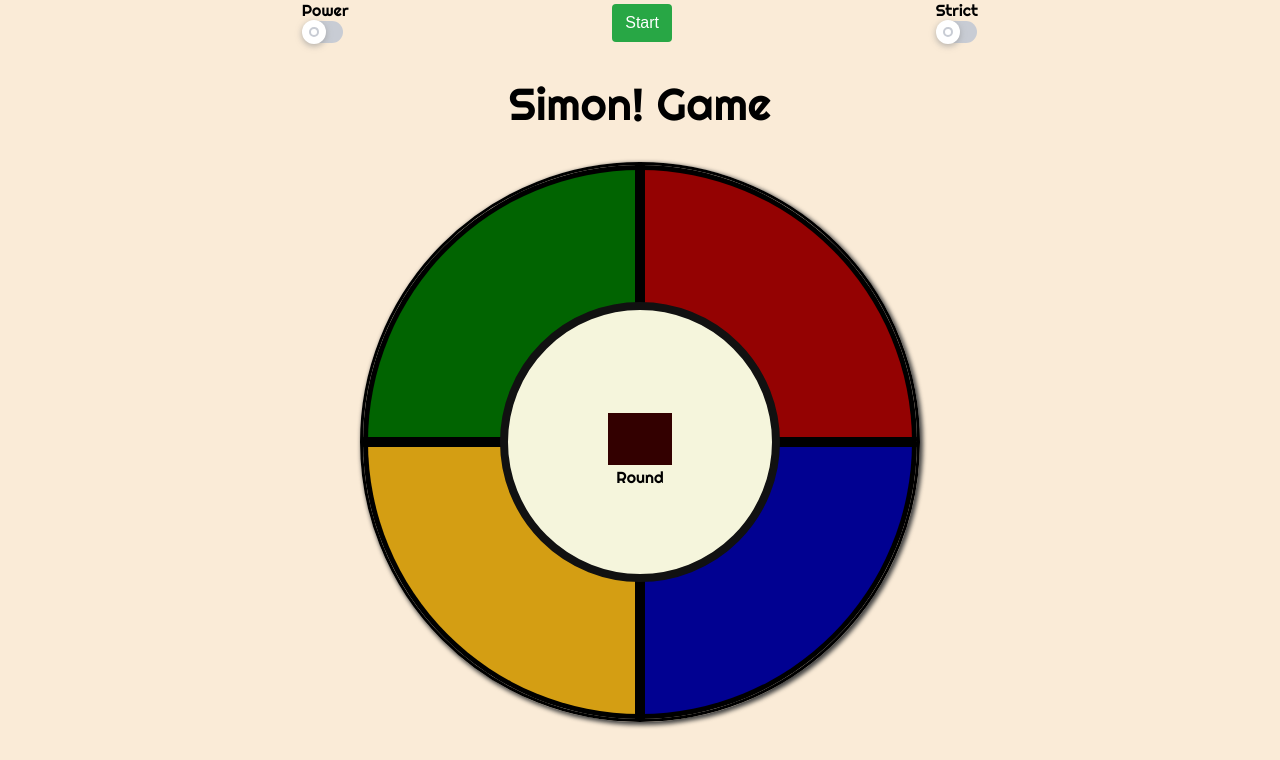
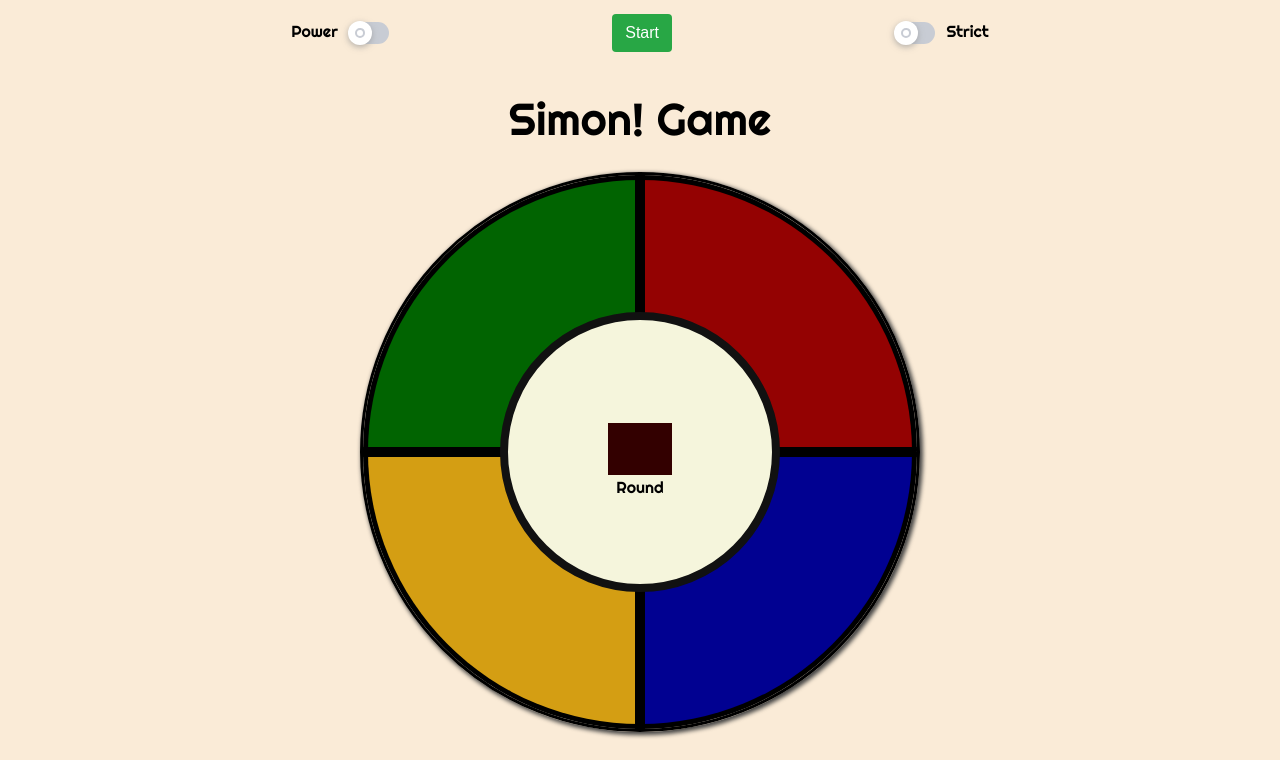
Before and after one commit to gbronca/simon-project, a plain HTML site: page index.html in a window 1280 px wide. Shown: the top 760 px of the page. Drawn offline with Linux system fonts and the light colour scheme.

Commit message:
Fix html tagging issues

```diff
--- a/css/style.css
+++ b/css/style.css
@@ -8,11 +8,9 @@
 
 body {
     font-family: 'Righteous';
-    background-color: antiquewhite;
+    background-color: #faebd7;
     height: 100%;
-    max-width: 1200px;
     margin: auto;
-
 }
 
 /* Header */
@@ -22,21 +20,19 @@ body {
     display: flex;
     justify-content: space-around;
     margin: auto;
-
-
+    min-height: 30px;
+    padding-top: 10px;
+    align-items: center;
 }
 
-#game-title {
-    margin: 0 auto;
-    text-align: center;
-    padding-top: 30px;
-    margin-bottom: -20px;
-    width: 100vw;
-    max-width: 940px;
+.controllers {
+    display: flex;
+    flex-wrap: wrap;
+    justify-content: space-around;
 }
 
-.title {
-    font-size: 2.8rem;
+.game-controler-legend {
+    padding: 0 10px;
 }
 
 #start {
@@ -57,16 +53,26 @@ body {
 }
 
 /* Game Board */
+
 #board-game {
     display: flex;
     justify-content: center;
     align-content: center;
     align-items: center;
     position: relative;
-    height: calc(90vh - 60px);
-    width: 100vw;
     max-width: 940px;
-    margin: auto;
+    margin: 25px auto 60px;
+    flex-flow: row wrap;
+}
+
+#game-title {
+    margin: 10px auto 25px;
+    text-align: center;
+    width: 100%;
+}
+
+.title {
+    font-size: 2.8rem;
 }
 
 #simon-game,
@@ -80,6 +86,7 @@ body {
 #simon-game {
     height: 70vh;
     width: 70vh;
+    flex: 1 wrap;
 }
 
 #colors {
@@ -174,6 +181,7 @@ body {
 }
 
 #footer {
+
     display: flex;
     justify-content: center;
     align-items: center;
--- a/index.html
+++ b/index.html
@@ -18,6 +18,7 @@
     <header id="game-controler">
         <div class="controllers">
             <div class="game-controler-legend">Power</div>
+            <div>
                 <input type="checkbox" id="power" style="display:none" />
                 <label for="power" class="toggle">
                     <span>
@@ -29,9 +30,10 @@
                     </span>
                 </label>
             </div>
+        </div>
         <button id="start">Start</button>
         <div class="controllers">
-            <div class="game-controler-legend">Strict</div>
+            <div>
                 <input type="checkbox" id="strict" style="display:none" />
                 <label for="strict" class="toggle">
                     <span>
@@ -43,13 +45,14 @@
                     </span>
                 </label>
             </div>
+            <div class="game-controler-legend">Strict</div>
+        </div>
     </header>
 
-    <section id="game-title">
+    <main id="board-game">
+        <div id="game-title">
             <div class="title">Simon! Game</div>
-    </section>
-
-    <section id="board-game">
+        </div>
         <div id="simon-game">
             <div id="colors">
                 <div id="green" class="colors-size"></div>
@@ -64,7 +67,7 @@
                 </div>
             </div>
         </div>
-    </section>
+    </main>
     <footer id="footer">
             <div class="social-icons">
                 <a href="https://www.linkedin.com/in/giovanni-bronca-144a6828/" target="_blank"><i class="fab fa-linkedin"></i></a>
```
Lines whose indentation alone changed are shown as unchanged.
